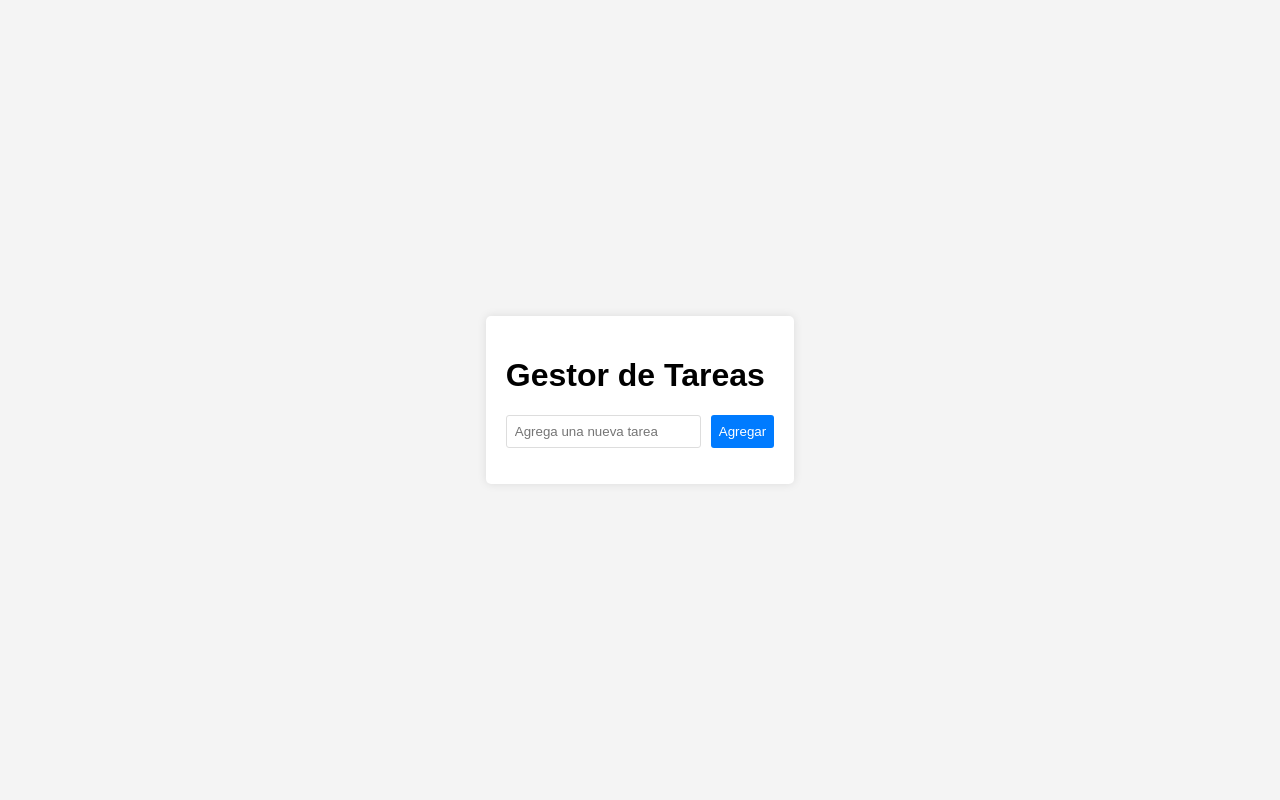
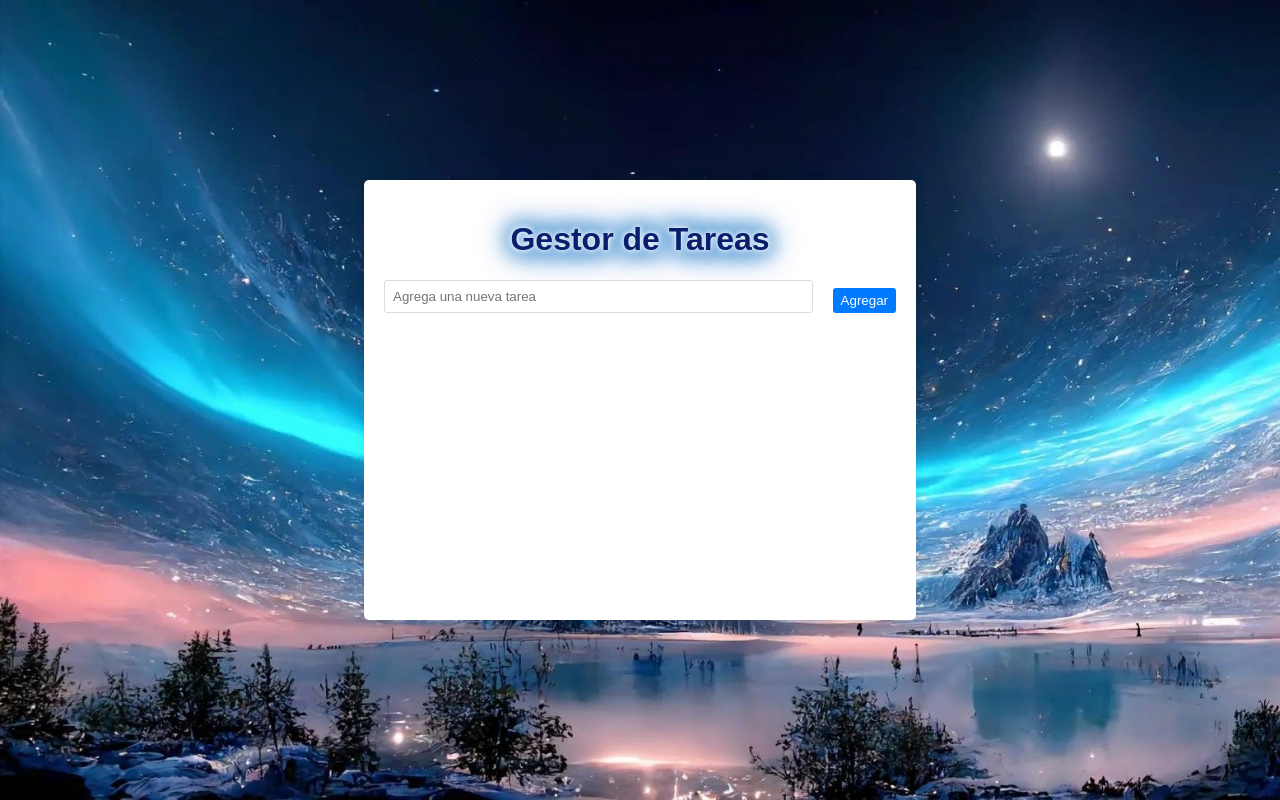
Before and after one commit to Lisset100/gestorTareas, a website: page dist/index.html in a window 1280 px wide. Drawn offline with Linux system fonts and the light colour scheme.

Commit message:
Cambios en los estilos

```diff
--- a/package.json
+++ b/package.json
@@ -17,5 +17,8 @@
     "style-loader": "^4.0.0",
     "webpack-cli": "^5.1.4",
     "webpack-dev-server": "^5.0.4"
+  },
+  "dependencies": {
+    "canvas-confetti": "^1.9.3"
   }
 }
--- a/src/styles.css
+++ b/src/Assets/styles.css
@@ -1,7 +1,8 @@
 /*Estilos generales*/
 body {
   font-family: Arial, sans-serif;
-  background-color: #f4f4f4;
+  background-image: url('./foto.jpg');
+  background-size: cover;
   margin: 0;
   padding: 0;
   height: 100vh;
@@ -12,23 +13,59 @@ body {
   /*vertical*/
 }
 
+.delete {
+  position: relative;
+
+
+}
+
+.toggle {}
+
+h1 {
+  text-align: center;
+  color: #091e6c;
+  text-shadow:
+    0 0 5px #ffffff,
+    0 0 10px #fff,
+    0 0 15px #3e7ed7,
+    0 0 20px #3e97d7,
+    0 0 25px #3ec0d7,
+    0 0 30px #3e7ed7,
+    0 0 35px #093b80;
+}
+
 /*Estilos contenedor principal*/
 #app {
   background-color: white;
   padding: 20px;
   border-radius: 5px;
+  width: 40vw;
+  /* 80% del ancho de la ventana */
+  height: 50vh;
+  overflow: auto;
   box-shadow: 0 0 10px rgba(0, 0, 0, 0.1);
+  justify-content: flex-end;
+  /* Espacio uniforme entre los elementos */
+  text-align: left;
+
+  align-items: center;
+  /* Centra los elementos verticalmente */
+  gap: 20px;
 }
 
 /*Estilos para el formulario*/
 form {
   display: flex;
-  justify-content: space-between;
+  align-items: flex-end;
+  /* Alinea verticalmente los elementos */
+  gap: 10px;
+  /* Espacio entre el input y el botón */
 
 }
 
 /*Estilos para el input*/
 input {
+  flex: 1;
   width: 75%;
   padding: 8px;
   margin-right: 10px;
@@ -46,6 +83,10 @@ button {
   border: none;
   border-radius: 3px;
   cursor: pointer;
+  text-align: left;
+
+
+
 
 }
 
@@ -65,6 +106,7 @@ li {
   display: flex;
   justify-content: space-between;
   align-items: center;
+  flex-wrap: wrap;
 }
 
 /*Estilos para el elemento completado de la lista*/
--- a/src/index.js
+++ b/src/index.js
@@ -1,3 +1,4 @@
+import confetti from "canvas-confetti";
 import { addTask, deleteTask, updateTask } from "./task";
 import { renderTasks } from "./ui";
 
@@ -31,5 +32,15 @@ document.getElementById('task-list').addEventListener('click', (e) => {
     const taskId = e.target.parentElement.getAttribute('data-id');
     updateTask(taskId);
     renderTasks();
+
+    if (e.target.innerText === 'completar') {
+      confetti({
+        particleCount: 100,
+        spread: 70,
+        origin: { y: 0.6 }
+
+
+      });
+    }
   }
 });
--- a/src/ui.js
+++ b/src/ui.js
@@ -12,10 +12,14 @@ export const renderTasks = () => {
     if (task.completed === true) {
       li.classList.add('completed');
     }
+
     li.innerHTML = `
-      ${task.text}
-      <button class="delete">Eliminar</button>
-      <button class="toggle">${task.completed === false ? 'completar' : 'Deshacer'}</button>
+    ${task.text}
+
+   <div class='buttons' data-id="${task.id}">
+      <button class='delete'>Eliminar</button>
+      <button class='toggle'>${task.completed === false ? 'completar' : 'Deshacer'}</button>
+      </div>
     `;
 
     taskList.appendChild(li);
```
Also changed, not shown: dist/index.html, src/Assets/foto.jpg (added), 4 other files.
